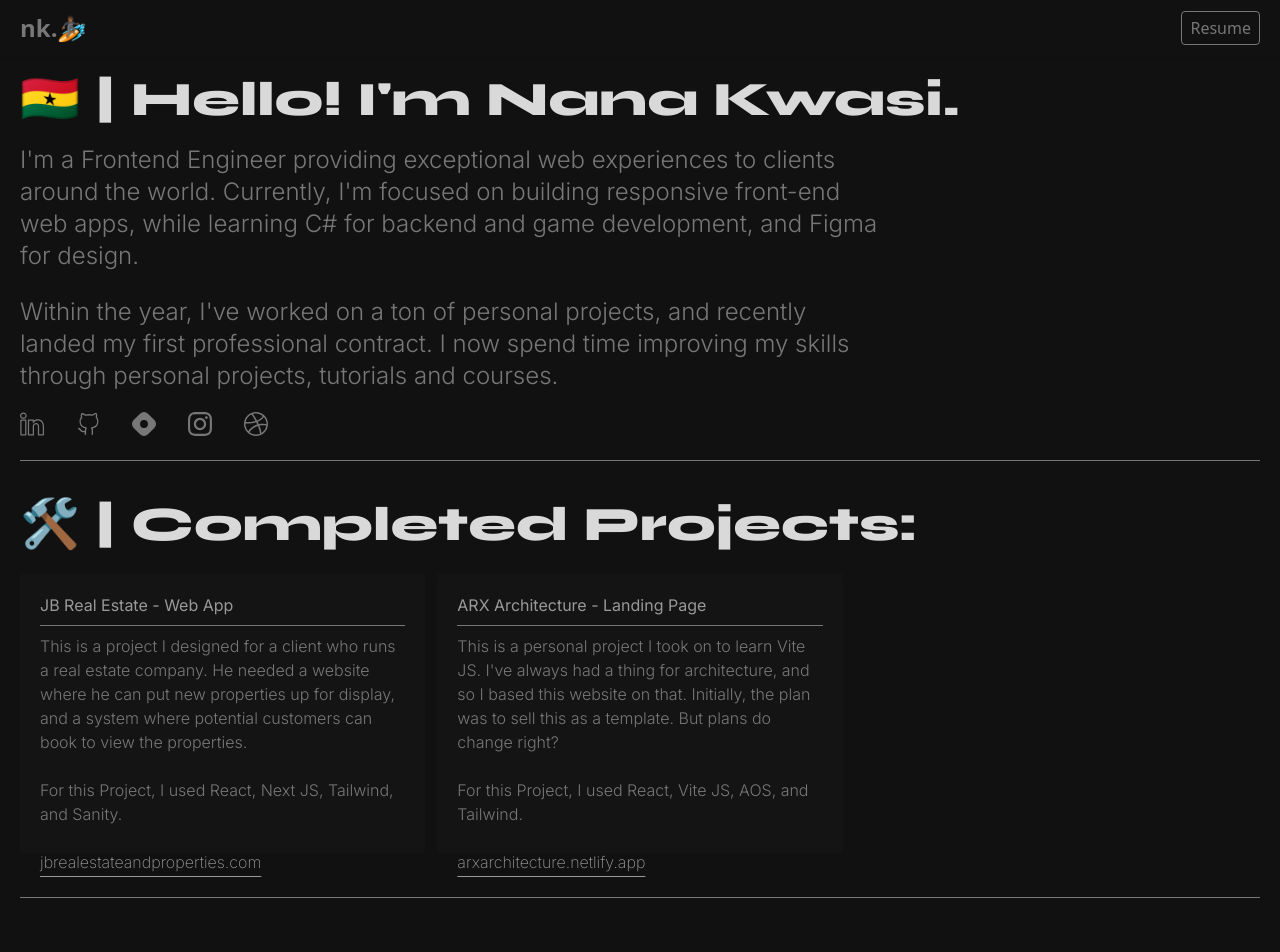
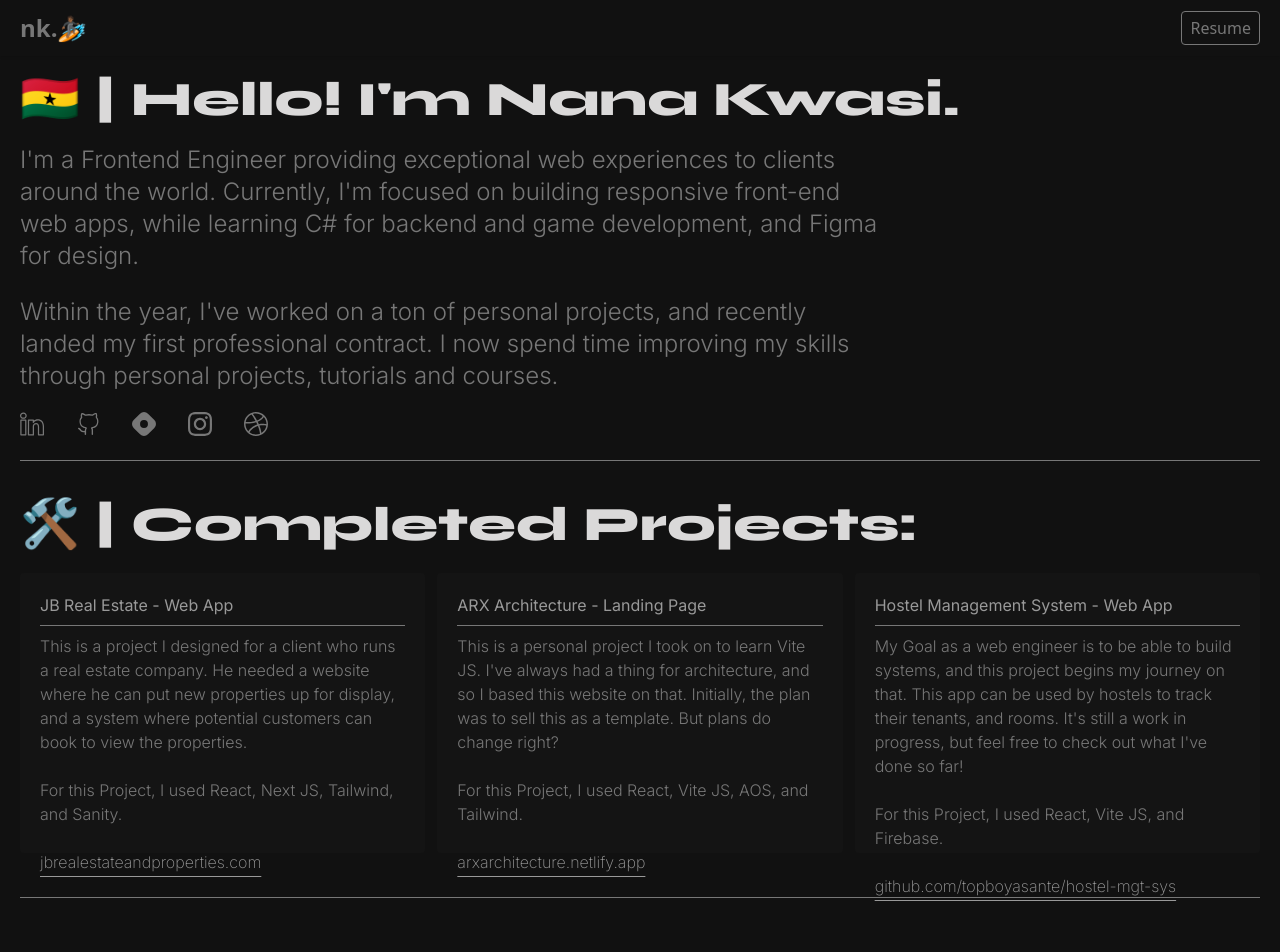
Before and after one commit to topboyasante/my-portfolio, a Next.js app: page / in a window 1280 px wide. Shown: the top 952 px of the page. Built offline with nearby package versions, Linux system fonts and the light colour scheme; a web font is replaced by a local one.

Commit message:
Added New Project.

```diff
--- a/src/components/page-sections/home/Projects.jsx
+++ b/src/components/page-sections/home/Projects.jsx
@@ -27,6 +27,17 @@ function Projects() {
       I've always had a thing for architecture, and so I based this website on that.
       Initially, the plan was to sell this as a template. But plans do change right?`,
       tools:`For this Project, I used React, Vite JS, AOS, and Tailwind.`
+    },
+    {
+      id:2,
+      name:'Hostel Management System',
+      type:'Web App',
+      link:'https://github.com/topboyasante/hostel-mgt-sys',
+      url:'github.com/topboyasante/hostel-mgt-sys',
+      description:`My Goal as a web engineer is to be able to build systems,
+      and this project begins my journey on that. This app can be used by hostels to track their tenants, and rooms.
+      It's still a work in progress, but feel free to check out what I've done so far!`,
+      tools:`For this Project, I used React, Vite JS, and Firebase.`
     },
   ]
 
--- a/src/pages/index.jsx
+++ b/src/pages/index.jsx
@@ -6,7 +6,7 @@ import { useEffect, useState } from 'react'
 import Projects from '@/components/page-sections/home/Projects'
 import Experience from '@/components/page-sections/home/Experience'
 import Spotlight from '@/components/page-sections/home/Spotlight'
-import Contact from '@/components/page-sections/Contact'
+import Contact from '@/components/page-sections/home/Contact'
 
 const inter = Inter({ subsets: ['latin'] })
 
```
Also changed, not shown: src/components/page-sections/home/Contact.jsx (renamed from src/components/page-sections/Contact.jsx).
